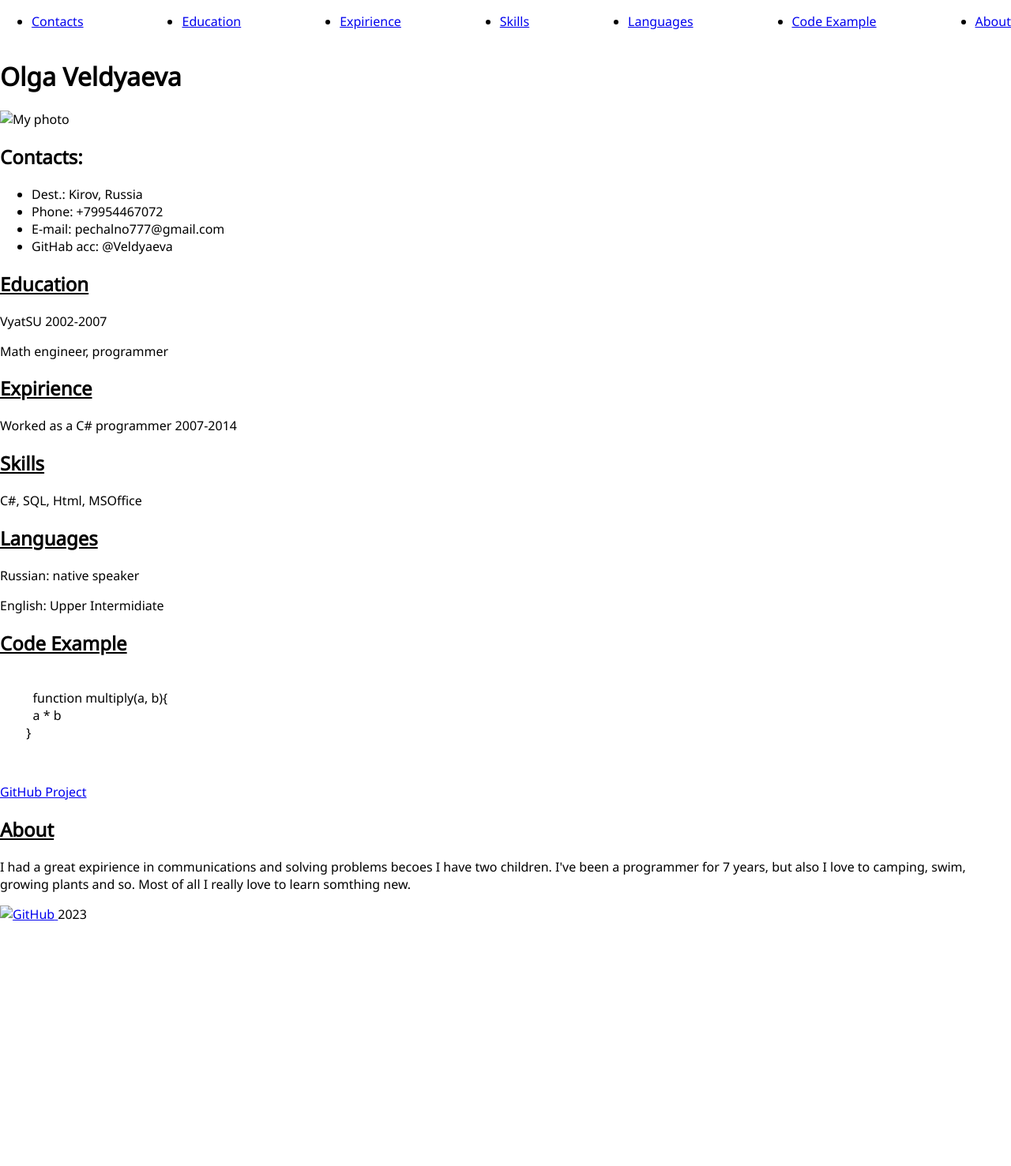
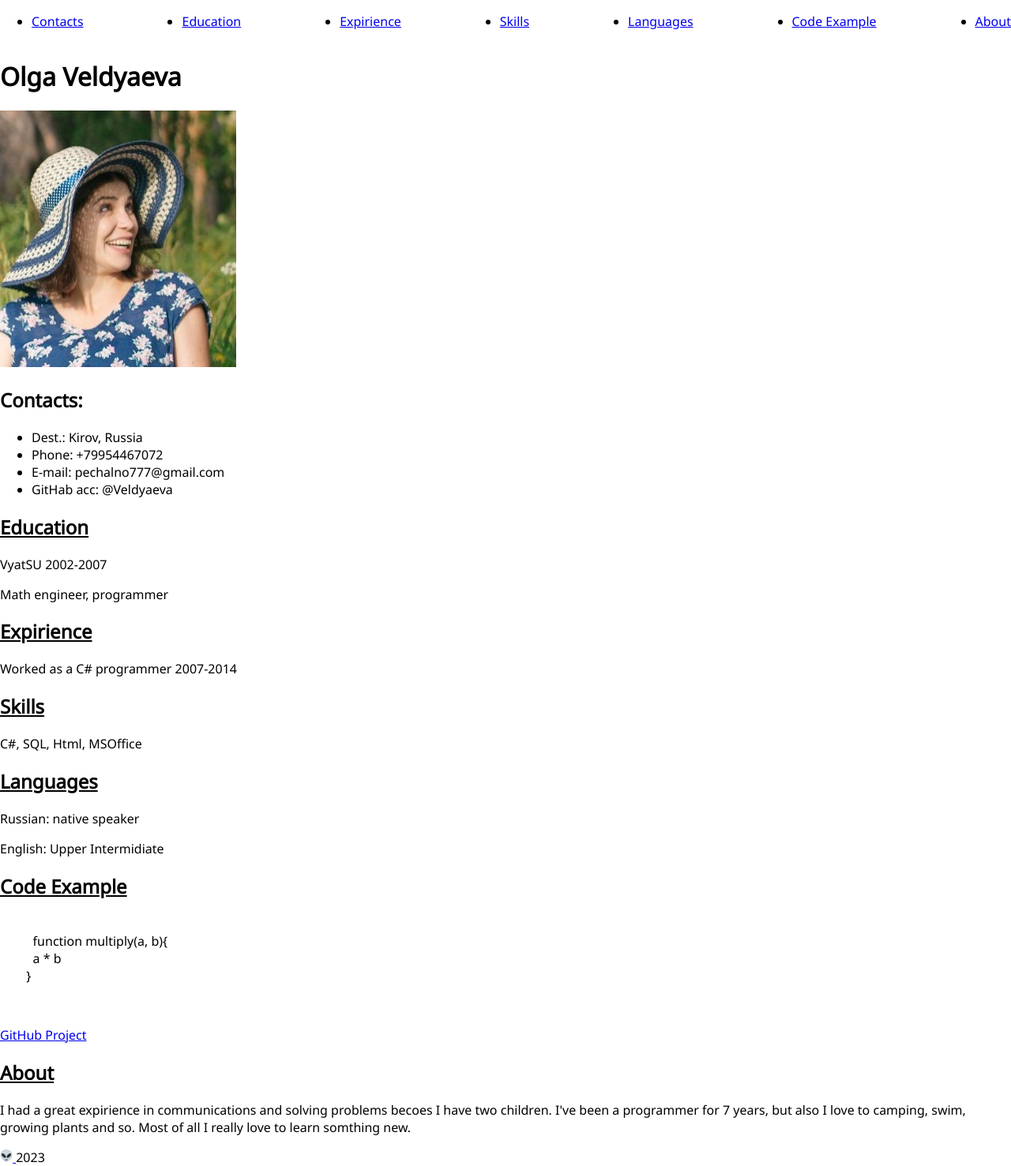
Before and after one commit to Veldyaeva/rsschool-cv, a plain HTML site: page index.html in a window 1280 px wide. Shown: the whole page at 79% size. Before the commit the page ends 1169 px from the top, so only its background shows below. Drawn offline with Linux system fonts and the light colour scheme; files whose address does not match are found by name.

Commit message:
fix: edit paths

```diff
--- a/index.html
+++ b/index.html
@@ -5,7 +5,7 @@
     <meta name="viewport" content="width=device-width, initial-scale=1.0">
     <title>CV</title>
     <link rel="stylesheet" href="style.css">
-    <link rel="icon" href="./asserts/favicon.png">
+    <link rel="icon" href="./favicon.png">
 </head>
 <body>
 <header1 class="header">
@@ -26,7 +26,7 @@
 <main>
   <div class="container">
     <h1> Olga Veldyaeva</h1>
-    <img src="./asserts/Photo.jpeg"; alt="My photo">
+    <img src="./Photo.jpeg"; alt="My photo">
     <section class="section" id="contacts">
     <h2 class=section_title" > Contacts:</h2>
     <ul>
@@ -78,7 +78,7 @@
 <footer>
   <div class="container">
   <a href="https://github.com/Veldyaeva/">
-    <img widht="16" height="16" src="./asserts/GitLink.png" alt="GitHub">
+    <img widht="16" height="16" src="./GitLink.png" alt="GitHub">
   </a>
   2023
   <a href="https://rs.school/js/">
```
